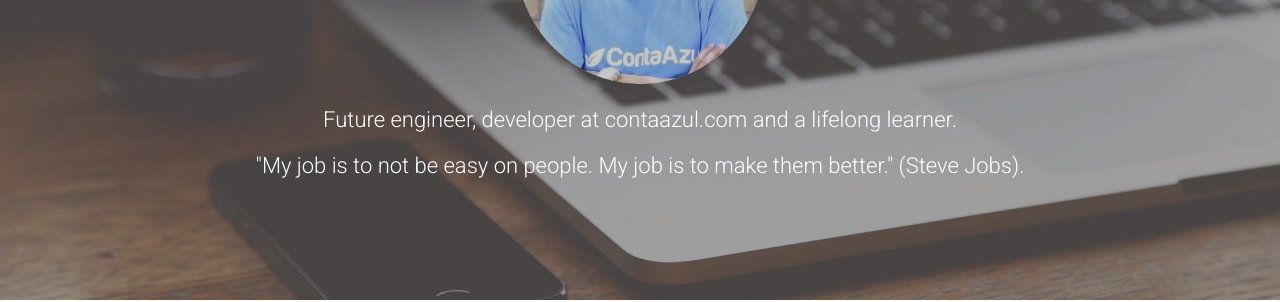
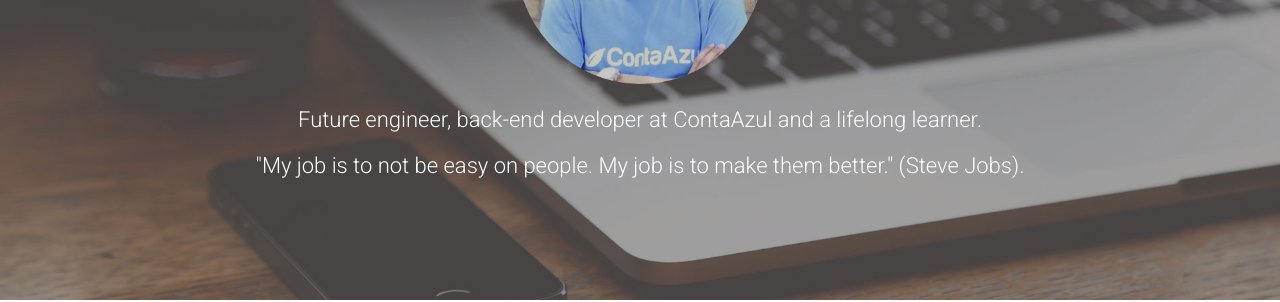
Before and after one commit to leonardorifeli/leonardorifeli-website, a Jekyll site: the page built from index.html, in a window 1280 px wide and 900 px high. Shown: the part 330-632 px from the top of the window. Built offline with Jekyll 4.4.1, drawn with Linux system fonts in a browser that asks for light colours.

Commit message:
Fixed config

```diff
--- a/_config.yml
+++ b/_config.yml
@@ -13,7 +13,7 @@ theme_settings:
   facebookDescription: "My name is Leonardo Rifeli, I'm 20 years old and I live in Joinville (SC). I'm about three years in the Web market has since come acquiring and honing my experiences. I am currently a back-end developer at the agency taginterativa.com.br. I'm studying a BA in Computer Engineering. Contribute to open source projects and the web community as a whole."
 
   header_text: >
-     <p>Future engineer, developer at contaazul.com and a lifelong learner.</p>
+     <p>Future engineer, back-end developer at <a href="https://contaazul.com/" target="_blank">ContaAzul</a> and a lifelong learner.</p>
 
      <p>"My job is to not be easy on people. My job is to make them better." (Steve Jobs).</p>
 
```
